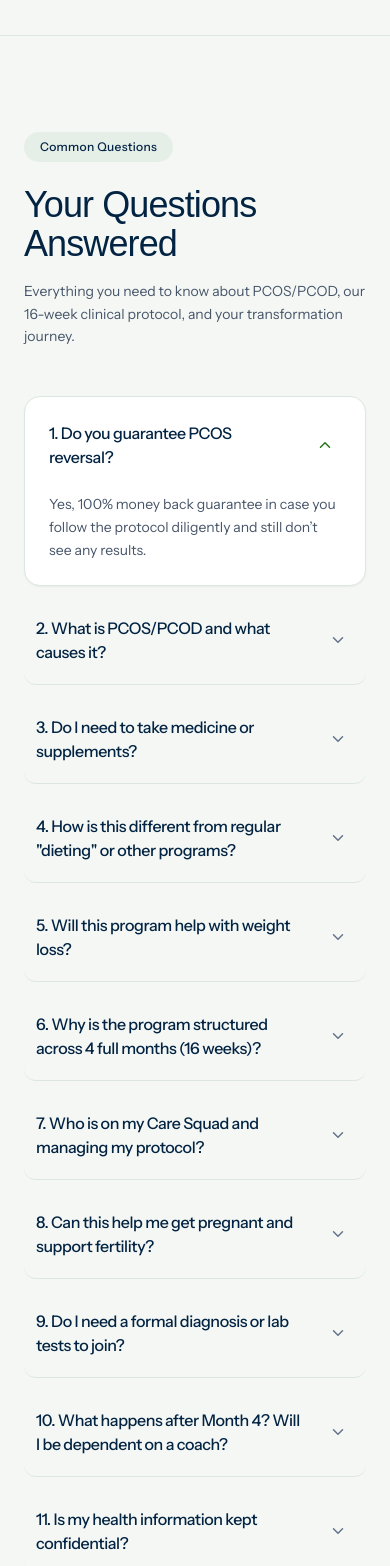
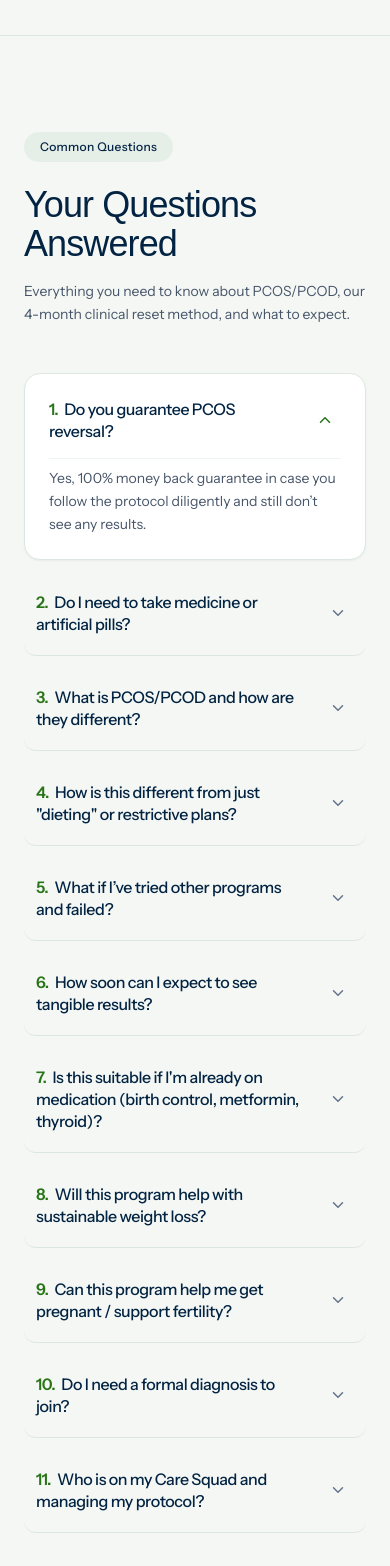
Before and after one commit to nickgoel31/rise-your-health, a Next.js app: page / in a window 390 px wide. Shown: the part 8960-10526 px from the top of the page. Built offline with nearby package versions, Linux system fonts and the light colour scheme; a web font is replaced by a local one.

Commit message:
feat: add comprehensive FAQ questions on PCOS/PCOD, nutrition, medication, and fertility

```diff
--- a/src/components/FAQSection.tsx
+++ b/src/components/FAQSection.tsx
@@ -21,72 +21,86 @@ const FAQS: FAQItem[] = [
   {
     id: 2,
     number: "2.",
-    question: "What is PCOS/PCOD and what causes it?",
+    question: "Do I need to take medicine or artificial pills?",
     answer:
-      "PCOS (Polycystic Ovary Syndrome) and PCOD are hormonal and metabolic conditions where the ovaries produce higher-than-normal levels of androgens. Driven by root factors like insulin resistance, chronic inflammation, genetics, and high cortisol, they can lead to irregular cycles, stubborn weight, acne, hair thinning, and fertility challenges.",
+      "No. Our approach is lifestyle-based, so you won’t rely on pills for weight management or hormonal balance. If you are already prescribed medication by your doctor, our protocol works safely alongside your medical care.",
   },
   {
     id: 3,
     number: "3.",
-    question: "Do I need to take medicine or supplements?",
+    question: "What is PCOS/PCOD and how are they different?",
     answer:
-      "No. Our approach is lifestyle-based, so you won’t rely on pills for weight management or hormonal balance. If you are already taking medications prescribed by your doctor (such as Metformin, thyroid medication, or birth control), you can safely continue them alongside our lifestyle protocol.",
+      "PCOD is generally a milder condition where the ovaries release immature eggs, often closely linked to lifestyle and diet. PCOS is a more complex endocrine and metabolic disorder involving elevated androgens, insulin resistance, and cycle irregularities. Both respond exceptionally well to our structured root-cause lifestyle interventions.",
   },
   {
     id: 4,
     number: "4.",
-    question: "How is this different from regular \"dieting\" or other programs?",
+    question: "How is this different from just \"dieting\" or restrictive plans?",
     answer:
-      "We focus on the root cause, not just symptoms. We don't do restrictive or crash diets. The program is built around pocket-kitchen friendly, whole-food nutrition, cycle-syncing, sustainable movement, and addressing insulin resistance — creating clinically approved, lasting results.",
+      "We don't focus on restriction, calorie counting, or crash diets. The PCOS Reset Method is built around pocket-kitchen-friendly, cycle-synced nutrition and sustainable habit shifts that address root causes like insulin resistance, chronic inflammation, and high cortisol.",
   },
   {
     id: 5,
     number: "5.",
-    question: "Will this program help with weight loss?",
+    question: "What if I’ve tried other programs and failed?",
     answer:
-      "Yes, absolutely. For many women with PCOS, stubborn weight gain and cravings are driven directly by insulin resistance and hormonal imbalance. By addressing these metabolic root causes rather than starving your body, sustainable weight loss follows naturally.",
+      "We focus on the root cause, not just symptoms. Our science-backed framework which is clinically approved, ensures lasting, real-world results tailored specifically to your unique metabolic profile.",
   },
   {
     id: 6,
     number: "6.",
+    question: "How soon can I expect to see tangible results?",
+    answer:
+      "Many women notice improvements in daily energy, digestion, and skin within 2 to 4 weeks. Menstrual cycle regularity, waist reduction, and metabolic shifts typically show significant measurable progress by months 2 and 3. Consistency matters most.",
+  },
+  {
+    id: 7,
+    number: "7.",
+    question: "Is this suitable if I'm already on medication (birth control, metformin, thyroid)?",
+    answer:
+      "Yes, many of our members join while taking prescribed medications. Our lifestyle changes support your body's natural insulin sensitivity and metabolic health harmoniously alongside your physician's guidance.",
+  },
+  {
+    id: 8,
+    number: "8.",
+    question: "Will this program help with sustainable weight loss?",
+    answer:
+      "Definitely. For many women with PCOS/PCOD, stubborn weight and cravings are directly driven by underlying insulin resistance. By stabilizing blood sugar and cortisol levels naturally, healthy weight loss occurs without starvation or exhausting cardio.",
+  },
+  {
+    id: 9,
+    number: "9.",
+    question: "Can this program help me get pregnant / support fertility?",
+    answer:
+      "Yes. Restoring ovulatory cycle regularity and reducing chronic inflammation creates an optimal environment for reproductive health. While we are a lifestyle program and not a fertility clinic, balanced hormonal health significantly enhances conception readiness.",
+  },
+  {
+    id: 10,
+    number: "10.",
+    question: "Do I need a formal diagnosis to join?",
+    answer:
+      "No formal diagnosis is required. Whether you have an existing diagnosis or are experiencing common symptoms like irregular periods, stubborn belly fat, acne, hair thinning, or chronic fatigue, you can start your reset right away.",
+  },
+  {
+    id: 11,
+    number: "11.",
+    question: "Who is on my Care Squad and managing my protocol?",
+    answer:
+      "Every woman is supported by our dedicated Care Squad: our Clinical/Medical team for oversight and lab reviews, a dedicated Nutritionist for whole-food cycle syncing, a Lifestyle Coach for movement and habits, and a Psychologist for mental wellbeing and stress management.",
+  },
+  {
+    id: 12,
+    number: "12.",
     question: "Why is the program structured across 4 full months (16 weeks)?",
     answer:
       "Hormone and metabolic pathways require consistent biological time to regulate. Month 1: Stabilize foundations, Month 2: Build metabolic resilience, Month 3: Optimize lingering bottlenecks, and Month 4: Consolidate habits with a personal maintenance plan so you build permanent self-reliance.",
   },
   {
-    id: 7,
-    number: "7.",
-    question: "Who is on my Care Squad and managing my protocol?",
-    answer:
-      "Every woman is supported by our dedicated multi-disciplinary Care Squad: our Clinical/Medical team for oversight and lab reviews, a dedicated Nutritionist for whole-food cycle syncing, a Lifestyle Coach for movement and habit adherence, and a Psychologist for mental wellbeing and stress management.",
-  },
-  {
-    id: 8,
-    number: "8.",
-    question: "Can this help me get pregnant and support fertility?",
-    answer:
-      "Regulating your ovulatory cycles, balancing insulin, and lowering chronic inflammation naturally builds a healthy foundation for fertility. While we are not a fertility clinic and work alongside your gynecologist, restoring natural hormonal balance significantly improves reproductive health.",
-  },
-  {
-    id: 9,
-    number: "9.",
-    question: "Do I need a formal diagnosis or lab tests to join?",
-    answer:
-      "No formal prior diagnosis is required. If you are experiencing symptoms like irregular periods, stubborn weight, acne, hair fall, or chronic fatigue, our 25+ point baseline intake and clinical review will thoroughly evaluate your symptoms and establish your starting scorecard.",
-  },
-  {
-    id: 10,
-    number: "10.",
+    id: 13,
+    number: "13.",
     question: "What happens after Month 4? Will I be dependent on a coach?",
     answer:
       "Our core mission in Month 4 is teaching you self-sufficiency. You receive a personalized lifetime PCOS Maintenance Blueprint containing your non-negotiables, early warning signs, and recovery protocols for stress or travel so you thrive independently for life.",
-  },
-  {
-    id: 11,
-    number: "11.",
-    question: "Is my health information kept confidential?",
-    answer:
-      "Yes, 100%. All your health intakes, medical history, lab reports, coaching discussions, and personal logs are strictly confidential and accessible only by your dedicated clinical Care Squad.",
   },
 ];
 
@@ -104,7 +118,7 @@ export default function FAQSection() {
     >
       <div className="max-w-6xl mx-auto grid grid-cols-1 lg:grid-cols-12 gap-12 lg:gap-16 items-start">
         {/* Left Column: Title & Intro */}
-        <ScrollReveal delay={100} duration={800} distance={24} className="lg:col-span-5 flex flex-col items-start sticky top-28">
+        <ScrollReveal delay={100} duration={800} distance={24} className="lg:col-span-5 flex flex-col items-start lg:sticky lg:top-28">
           {/* Pill Badge */}
           <div className="inline-flex items-center px-4 py-1.5 rounded-full bg-[#E5EFE7] text-[#022342] text-[12px] font-sans font-medium tracking-wide mb-6">
             Common Questions
@@ -119,7 +133,7 @@ export default function FAQSection() {
 
           {/* Subtitle */}
           <p className="mt-4 text-[#475569] text-sm sm:text-base md:text-[1.05rem] font-light leading-relaxed max-w-sm">
-            Everything you need to know about PCOS/PCOD, our 16-week clinical protocol, and your transformation journey.
+            Everything you need to know about PCOS/PCOD, our 4-month clinical reset method, and what to expect.
           </p>
         </ScrollReveal>
 
@@ -131,9 +145,9 @@ export default function FAQSection() {
             return (
               <ScrollReveal
                 key={faq.id}
-                delay={Math.min(index * 60 + 80, 500)}
-                duration={700}
-                distance={18}
+                delay={index * 40 + 60}
+                duration={600}
+                distance={14}
               >
                 <div
                   className={`transition-all duration-300 ${
@@ -147,8 +161,9 @@ export default function FAQSection() {
                     onClick={() => toggleFAQ(faq.id)}
                     className="w-full flex items-center justify-between gap-4 text-left cursor-pointer group"
                   >
-                    <span className="font-sans text-base sm:text-lg md:text-[1.15rem] font-medium text-[#022342] tracking-tight group-hover:text-[#287417] transition-colors">
-                      {faq.number} {faq.question}
+                    <span className="font-sans text-base sm:text-[1.15rem] font-medium text-[#022342] tracking-tight group-hover:text-[#287417] transition-colors leading-snug">
+                      <span className="text-[#287417] font-semibold mr-1.5">{faq.number}</span>
+                      {faq.question}
                     </span>
                     <div
                       className={`shrink-0 w-8 h-8 rounded-full flex items-center justify-center text-[#64748B] transition-transform duration-300 ${
@@ -171,7 +186,7 @@ export default function FAQSection() {
                   </button>
 
                   {isOpen && (
-                    <div className="mt-4 pt-2">
+                    <div className="mt-4 pt-2 border-t border-[#EEF4EF]">
                       <p className="font-sans text-sm sm:text-[14.5px] leading-relaxed text-[#475569] font-normal">
                         {faq.answer}
                       </p>
```
